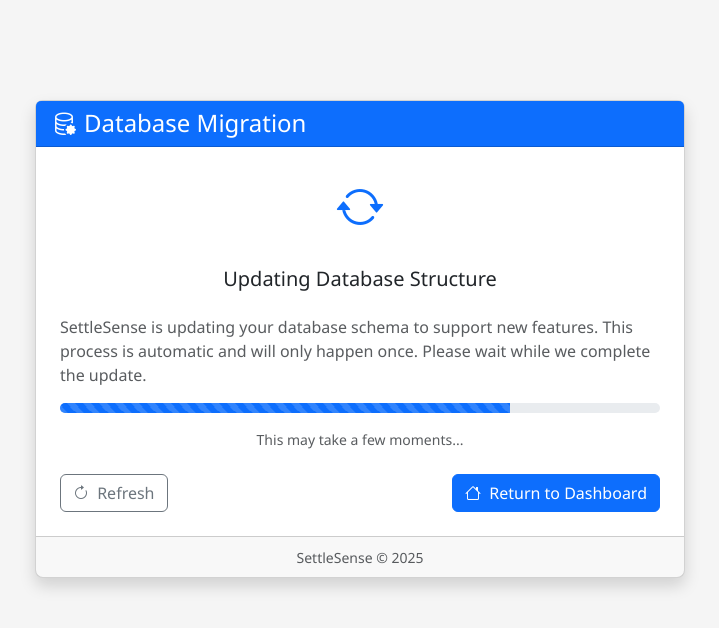
After one commit to AmanxUpadhyay/SettleSense, a Flask app: page /migration in a window 1280 px wide. The commit adds this page. Shown: the top 628 px of the page, without its empty margins (280-999 px from the left). Run offline with Flask 3, Linux system fonts and the light colour scheme.

Commit message:
ADD: Implement service manager script and enhance database schema with migration support

```diff
--- a/settle_sense/app.py
+++ b/settle_sense/app.py
@@ -51,40 +51,128 @@
     """Initialize the database schema if it doesn't exist."""
     db = get_db()
 
-    # First check if the table exists and what columns it has
-    cursor = db.execute("PRAGMA table_info(debt)")
-    columns = {row['name'] for row in cursor.fetchall()}
+    try:
+        # First check if the table exists and what columns it has
+        cursor = db.execute("PRAGMA table_info(debt)")
+        columns = {row['name'] for row in cursor.fetchall()}
 
-    if not columns:
-        # Table doesn't exist, create it with all columns
-        db.execute('''
-            CREATE TABLE debt (
-                id INTEGER PRIMARY KEY AUTOINCREMENT,
-                person TEXT NOT NULL,
-                amount REAL NOT NULL,
-                direction TEXT CHECK(direction IN ('you_owe','they_owe')) NOT NULL,
-                note TEXT,
-                created_at TEXT DEFAULT CURRENT_TIMESTAMP,
-                updated_at TEXT DEFAULT CURRENT_TIMESTAMP
-            )
-        ''')
-    else:
-        # Table exists, check if it needs to be updated
-        if 'created_at' not in columns:
-            db.execute('ALTER TABLE debt ADD COLUMN created_at TEXT DEFAULT CURRENT_TIMESTAMP')
-        if 'updated_at' not in columns:
-            db.execute('ALTER TABLE debt ADD COLUMN updated_at TEXT DEFAULT CURRENT_TIMESTAMP')
+        if not columns:
+            app.logger.info("Creating new debt table with complete schema")
+            # Table doesn't exist, create it with all columns
+            db.execute('''
+                CREATE TABLE debt (
+                    id INTEGER PRIMARY KEY AUTOINCREMENT,
+                    person TEXT NOT NULL,
+                    amount REAL NOT NULL,
+                    direction TEXT CHECK(direction IN ('you_owe','they_owe')) NOT NULL,
+                    note TEXT,
+                    created_at TEXT,
+                    updated_at TEXT
+                )
+            ''')
+        else:
+            app.logger.info(f"Existing table found with columns: {', '.join(columns)}")
+            # Table exists, check if it needs to be updated
+            if 'created_at' not in columns:
+                app.logger.info("Adding created_at column")
+                db.execute('ALTER TABLE debt ADD COLUMN created_at TEXT')
+            if 'updated_at' not in columns:
+                app.logger.info("Adding updated_at column")
+                db.execute('ALTER TABLE debt ADD COLUMN updated_at TEXT')
 
-    db.commit()
+        db.commit()
+        app.logger.info("Database schema initialization completed successfully")
+        return True
+    except sqlite3.Error as e:
+        app.logger.error(f"Database initialization error: {str(e)}")
+        db.rollback()
+        return False
+
+# Helper function to update any null timestamps in existing data
+def update_null_timestamps():
+    """Update any null timestamps in the database with the current time."""
+    db = get_db()
+    now = datetime.datetime.now().strftime('%Y-%m-%d %H:%M:%S')
+
+    try:
+        # First check if the timestamps columns exist
+        cursor = db.execute("PRAGMA table_info(debt)")
+        columns = {row['name'] for row in cursor.fetchall()}
+
+        updated_rows = 0
+
+        if 'created_at' in columns:
+            result = db.execute('UPDATE debt SET created_at = ? WHERE created_at IS NULL', (now,))
+            updated_rows += result.rowcount
+
+        if 'updated_at' in columns:
+            result = db.execute('UPDATE debt SET updated_at = ? WHERE updated_at IS NULL', (now,))
+            updated_rows += result.rowcount
+
+        db.commit()
+        app.logger.info(f"Updated timestamps for {updated_rows} rows")
+        return True
+    except sqlite3.Error as e:
+        app.logger.error(f"Error updating timestamps: {str(e)}")
+        db.rollback()
+        return False
+
+# Database migration route
+@app.route('/migration')
+def migration():
+    """Show database migration page."""
+    current_year = datetime.datetime.now().year
+    error = request.args.get('error')
+    message = request.args.get('message')
+    error_details = request.args.get('details')
+
+    return render_template(
+        'migration.html',
+        current_year=current_year,
+        error=error,
+        message=message,
+        error_details=error_details
+    )
 
 # Run initialization when the application starts
+database_ready = False
 with app.app_context():
-    init_db()
+    try:
+        database_ready = init_db()
+        if database_ready:
+            update_null_timestamps()
+    except Exception as e:
+        app.logger.error(f"Failed to initialize database: {str(e)}")
+        database_ready = False
 
 # Data Formatting Helpers
 def format_currency(value):
     """Format a numeric value as currency."""
     return f"${abs(value):.2f}"
+
+def format_date(value):
+    """Format a date string nicely."""
+    if not value:
+        return "N/A"
+
+    try:
+        # Try different date formats
+        if 'T' in value:
+            # ISO format with T separator
+            dt = datetime.datetime.fromisoformat(value)
+        elif ' ' in value:
+            # SQLite format with space separator
+            dt = datetime.datetime.strptime(value, '%Y-%m-%d %H:%M:%S')
+        else:
+            # Just date
+            dt = datetime.datetime.strptime(value, '%Y-%m-%d')
+
+        return dt.strftime('%b %d, %Y')
+    except (ValueError, TypeError):
+        return str(value)
+
+# Register Jinja filters
+app.jinja_env.filters['format_date'] = format_date
 
 # API Routes
 @app.route('/')
@@ -168,11 +256,24 @@
 
         # Save to database
         db = get_db()
-        now = datetime.datetime.now().isoformat()
-        db.execute(
-            'INSERT INTO debt (person, amount, direction, note, created_at, updated_at) VALUES (?,?,?,?,?,?)',
-            (person, amount, direction, note, now, now)
-        )
+
+        # Format current time as YYYY-MM-DD HH:MM:SS for better SQLite compatibility
+        now = datetime.datetime.now().strftime('%Y-%m-%d %H:%M:%S')
+
+        # First check if the created_at column exists before inserting
+        cursor = db.execute("PRAGMA table_info(debt)")
+        columns = {row['name'] for row in cursor.fetchall()}
+
+        if 'created_at' in columns and 'updated_at' in columns:
+            db.execute(
+                'INSERT INTO debt (person, amount, direction, note, created_at, updated_at) VALUES (?,?,?,?,?,?)',
+                (person, amount, direction, note, now, now)
+            )
+        else:
+            db.execute(
+                'INSERT INTO debt (person, amount, direction, note) VALUES (?,?,?,?)',
+                (person, amount, direction, note)
+            )
         db.commit()
 
         flash(f"Debt record for {person} added successfully", "success")
@@ -225,13 +326,25 @@
                 return redirect(url_for('edit', id=id))
 
             note = request.form.get('note', '').strip()
-            now = datetime.datetime.now().isoformat()
+
+            # Format current time as YYYY-MM-DD HH:MM:SS for better SQLite compatibility
+            now = datetime.datetime.now().strftime('%Y-%m-%d %H:%M:%S')
+
+            # First check if the updated_at column exists before updating
+            cursor = db.execute("PRAGMA table_info(debt)")
+            columns = {row['name'] for row in cursor.fetchall()}
 
             # Update database
-            db.execute(
-                'UPDATE debt SET person=?, amount=?, direction=?, note=?, updated_at=? WHERE id=?',
-                (person, amount, direction, note, now, id)
-            )
+            if 'updated_at' in columns:
+                db.execute(
+                    'UPDATE debt SET person=?, amount=?, direction=?, note=?, updated_at=? WHERE id=?',
+                    (person, amount, direction, note, now, id)
+                )
+            else:
+                db.execute(
+                    'UPDATE debt SET person=?, amount=?, direction=?, note=? WHERE id=?',
+                    (person, amount, direction, note, id)
+                )
             db.commit()
 
             flash("Entry updated successfully", "success")
--- /dev/null
+++ b/settle_sense/templates/migration.html
@@ -0,0 +1,100 @@
+<!DOCTYPE html>
+<html lang="en">
+<head>
+    <meta charset="UTF-8">
+    <meta name="viewport" content="width=device-width, initial-scale=1.0">
+    <title>SettleSense | Database Migration</title>
+    <link href="https://cdn.jsdelivr.net/npm/bootstrap@5.3.0/dist/css/bootstrap.min.css" rel="stylesheet">
+    <link rel="stylesheet" href="https://cdn.jsdelivr.net/npm/bootstrap-icons@1.10.0/font/bootstrap-icons.css">
+    <style>
+        body {
+            font-family: 'Segoe UI', system-ui, -apple-system, sans-serif;
+            background-color: #f5f5f5;
+            color: #333;
+        }
+        .migration-card {
+            max-width: 650px;
+            margin: 100px auto;
+            border-radius: 0.5rem;
+            box-shadow: 0 0.5rem 1rem rgba(0, 0, 0, 0.15);
+        }
+        .progress {
+            height: 10px;
+        }
+        .card-header {
+            background-color: #0d6efd;
+            color: white;
+        }
+    </style>
+</head>
+<body>
+    <div class="container">
+        <div class="card migration-card">
+            <div class="card-header">
+                <h4 class="mb-0"><i class="bi bi-database-gear me-2"></i>Database Migration</h4>
+            </div>
+            <div class="card-body p-4">
+                <div class="text-center mb-4">
+                    <i class="bi bi-arrow-repeat text-primary" style="font-size: 3rem;"></i>
+                </div>
+
+                <h5 class="text-center mb-4">Updating Database Structure</h5>
+
+                <p class="text-muted">
+                    SettleSense is updating your database schema to support new features. This process
+                    is automatic and will only happen once. Please wait while we complete the update.
+                </p>
+
+                <div class="progress mb-3">
+                    <div class="progress-bar progress-bar-striped progress-bar-animated"
+                         role="progressbar" style="width: 75%"></div>
+                </div>
+
+                <p class="small text-center text-muted">This may take a few moments...</p>
+
+                {% if message %}
+                <div class="alert alert-info mt-4">
+                    <i class="bi bi-info-circle me-2"></i> {{ message }}
+                </div>
+                {% endif %}
+
+                {% if error %}
+                <div class="alert alert-danger mt-4">
+                    <i class="bi bi-exclamation-triangle me-2"></i> {{ error }}
+
+                    <div class="mt-3">
+                        <button class="btn btn-sm btn-outline-danger"
+                                type="button"
+                                data-bs-toggle="collapse"
+                                data-bs-target="#errorDetails">
+                            Show Technical Details
+                        </button>
+
+                        <div class="collapse mt-2" id="errorDetails">
+                            <div class="card card-body bg-light">
+                                <pre class="mb-0"><code>{{ error_details }}</code></pre>
+                            </div>
+                        </div>
+                    </div>
+                </div>
+                {% endif %}
+
+                <div class="d-flex justify-content-between mt-4">
+                    <a href="/" class="btn btn-outline-secondary">
+                        <i class="bi bi-arrow-clockwise me-1"></i> Refresh
+                    </a>
+
+                    <a href="/" class="btn btn-primary">
+                        <i class="bi bi-house me-1"></i> Return to Dashboard
+                    </a>
+                </div>
+            </div>
+            <div class="card-footer text-center text-muted">
+                <small>SettleSense &copy; {{ current_year }}</small>
+            </div>
+        </div>
+    </div>
+
+    <script src="https://cdn.jsdelivr.net/npm/bootstrap@5.3.0/dist/js/bootstrap.bundle.min.js"></script>
+</body>
+</html>
```
Also changed, not shown: settle_sense/templates/index.html (+1 -9 lines), 2 other files.
